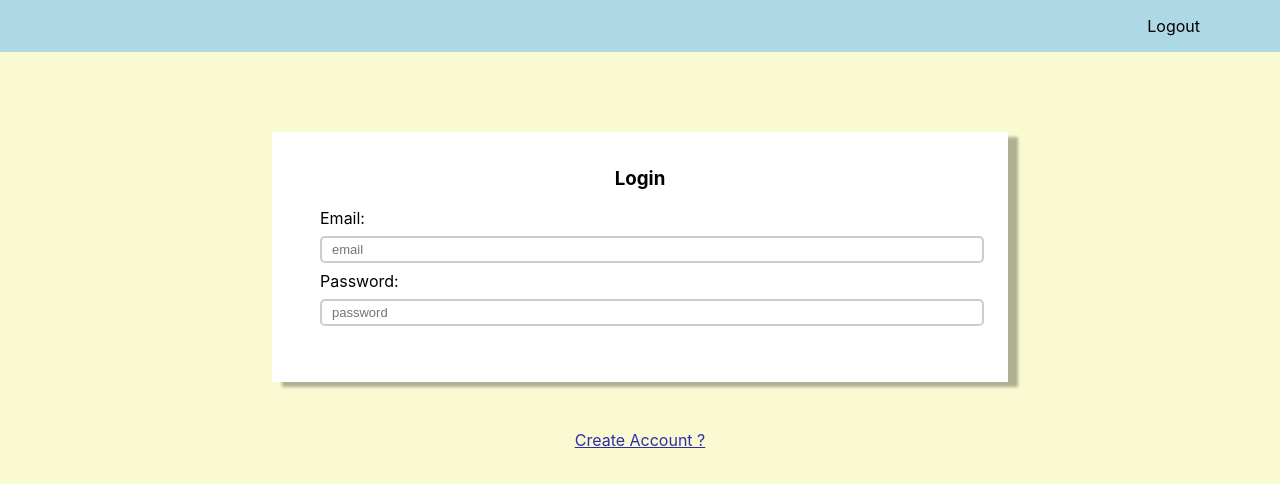
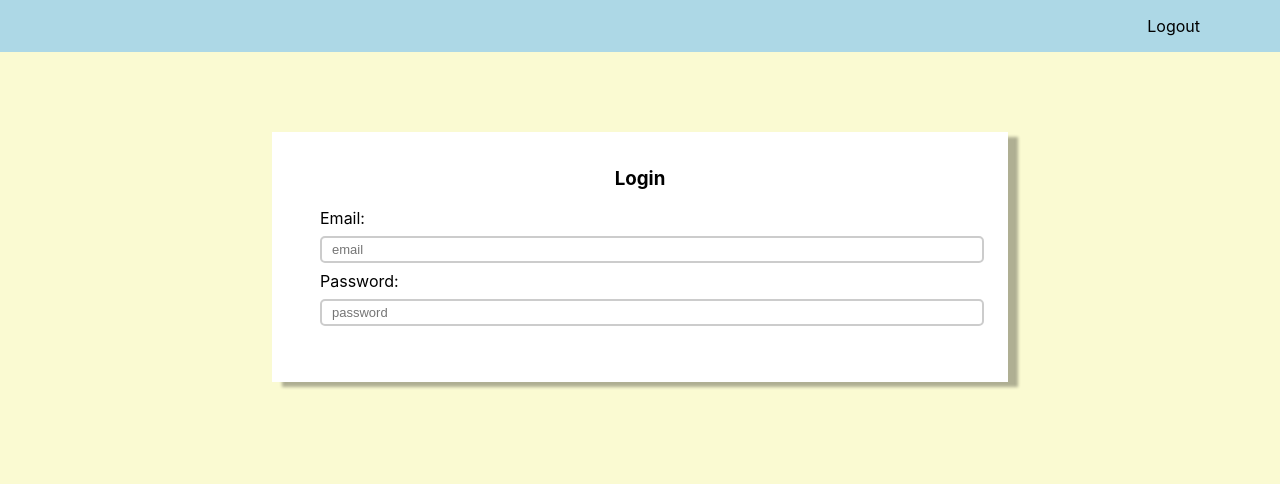
Before and after one commit to HitomiWin/Login, a React (Create React App) app: page / in a window 1280 px wide. Shown: the top 484 px of the page. Built offline with nearby package versions, Linux system fonts and the light colour scheme.

Commit message:
Remove FormGroup.jsx

```diff
--- a/src/components/Login.jsx
+++ b/src/components/Login.jsx
@@ -3,7 +3,6 @@ import styles from "../css/Form.module.css";
 export default function Login() {
   return (
     <div>
-
       <form className={styles.loginForm}>
         <h3>Login</h3>
         <div>
@@ -25,7 +24,6 @@ export default function Login() {
         />
         </div>
       </form>
-      <p className={styles.text}>Create Account ?</p>
     </div>
   );
 }
```
Also changed, not shown: src/components/FormGroup.jsx (deleted, +0 -11 lines).
